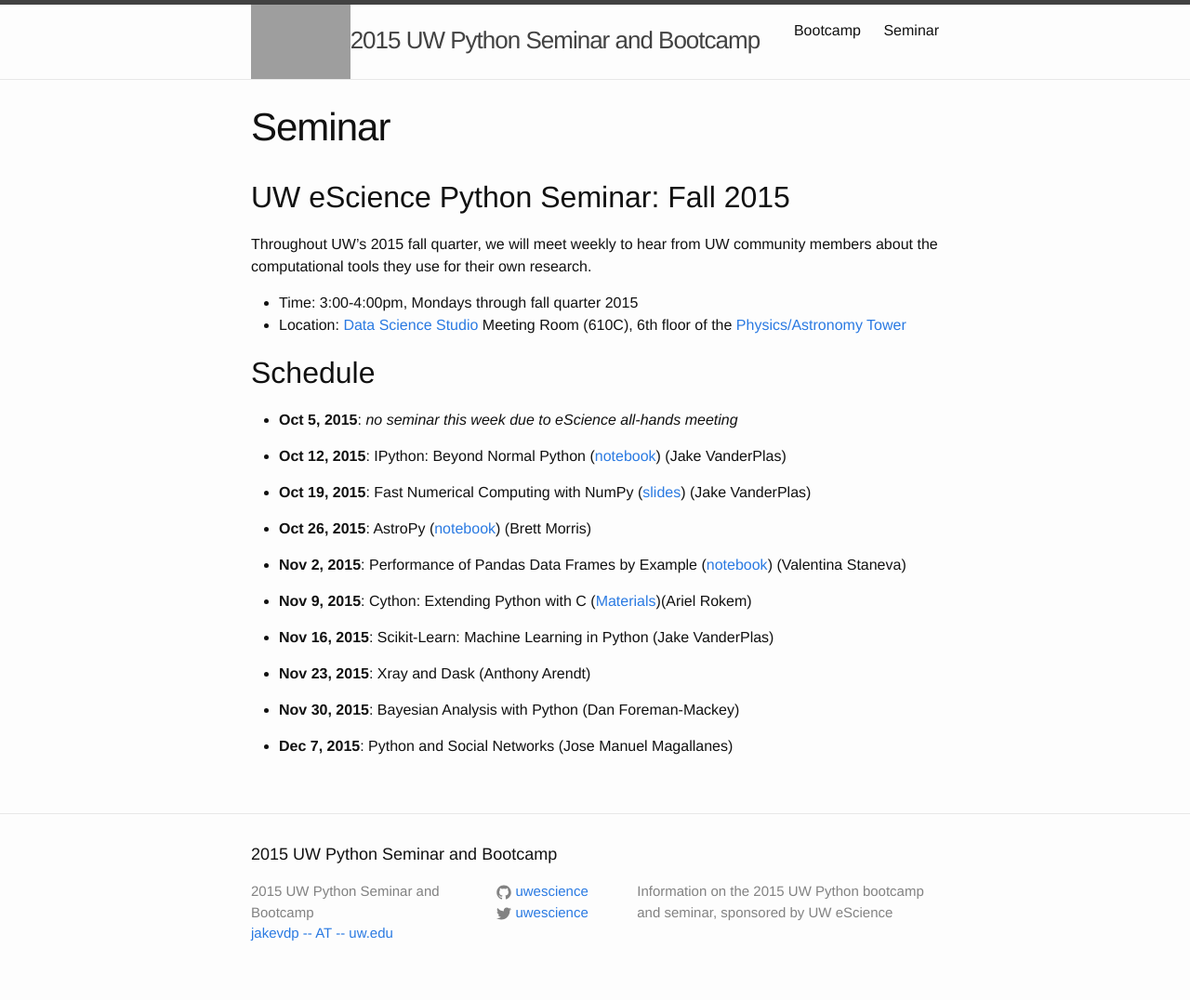
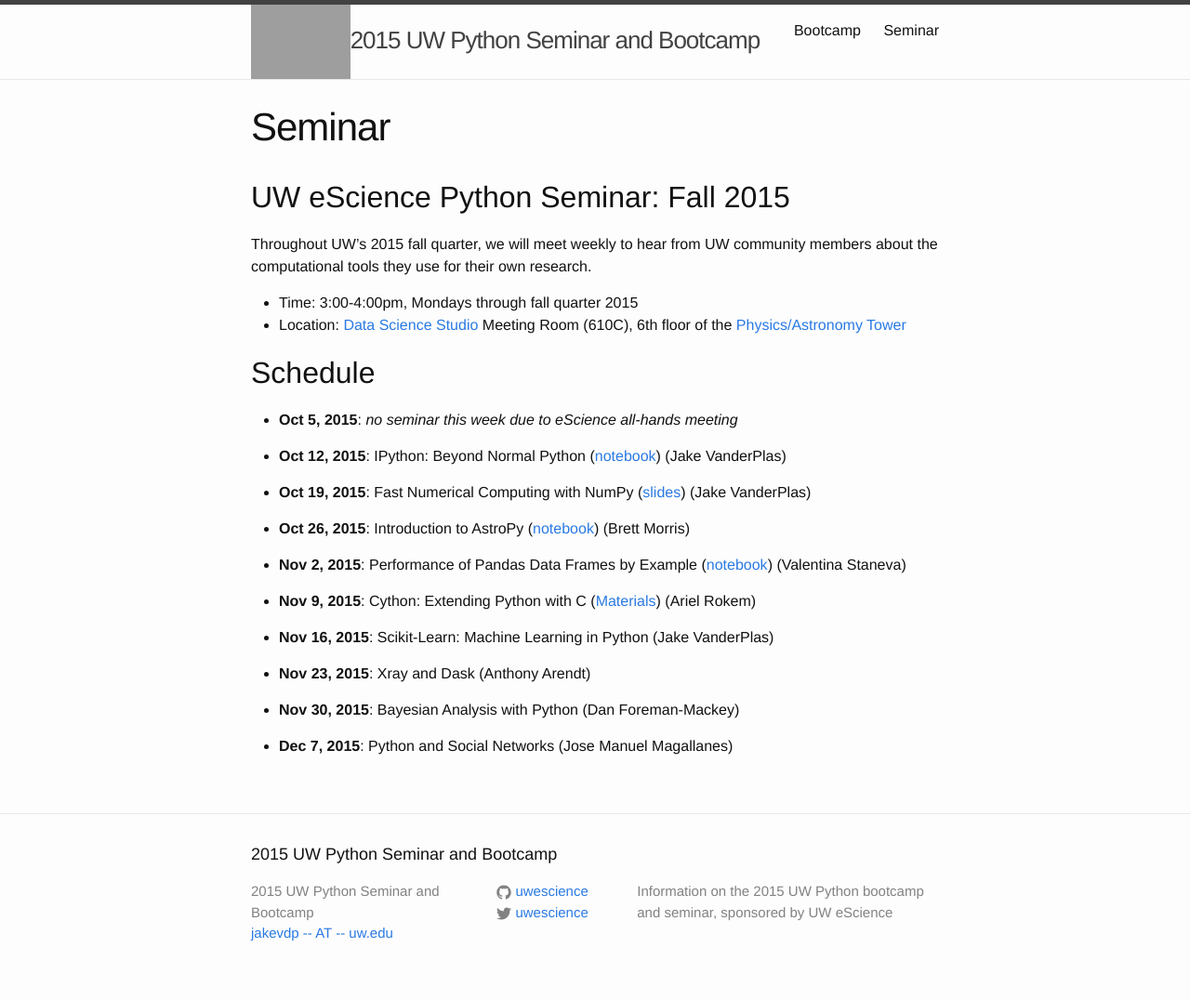
Before and after one commit to uwescience/python-seminar-2015, a Jekyll site: the page built from seminar.md, in a window 1280 px wide. Shown: the whole page at 93% size. Built offline with Jekyll 4.4.1, drawn with Linux system fonts in a browser that asks for light colours.

Commit message:
fix typos

```diff
--- a/seminar.md
+++ b/seminar.md
@@ -22,11 +22,11 @@ research.
 
 - **Oct 19, 2015**: Fast Numerical Computing with NumPy ([slides](https://speakerdeck.com/jakevdp/losing-your-loops-fast-numerical-computing-with-numpy-pycon-2015)) (Jake VanderPlas)
 
-- **Oct 26, 2015**: AstroPy ([notebook](http://nbviewer.jupyter.org/url/uwescience.github.io/python-seminar-2015/notebooks/intro_to_astropy.ipynb)) (Brett Morris)
+- **Oct 26, 2015**: Introduction to AstroPy ([notebook](http://nbviewer.jupyter.org/url/uwescience.github.io/python-seminar-2015/notebooks/intro_to_astropy.ipynb)) (Brett Morris)
 
 - **Nov 2, 2015**: Performance of Pandas Data Frames by Example ([notebook](http://nbviewer.jupyter.org/url/uwescience.github.io/python-seminar-2015/notebooks/PandasPerformance/PandasPerformance.ipynb)) (Valentina Staneva)
 
-- **Nov 9, 2015**: Cython: Extending Python with C ([Materials](https://github.com/uwescience/python-seminar-2015/tree/master/cython))(Ariel Rokem)
+- **Nov 9, 2015**: Cython: Extending Python with C ([Materials](https://github.com/uwescience/python-seminar-2015/tree/master/cython)) (Ariel Rokem)
 
 - **Nov 16, 2015**: Scikit-Learn: Machine Learning in Python (Jake VanderPlas)
 
```
